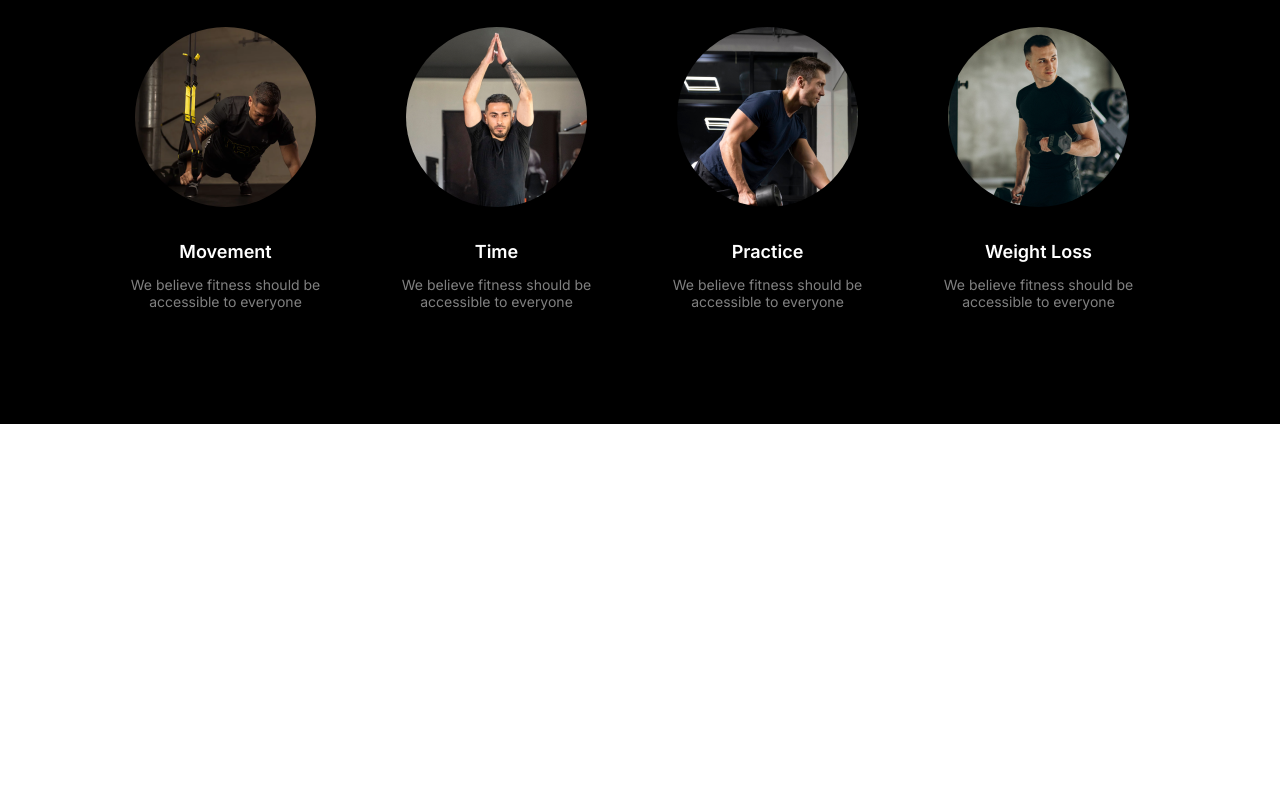
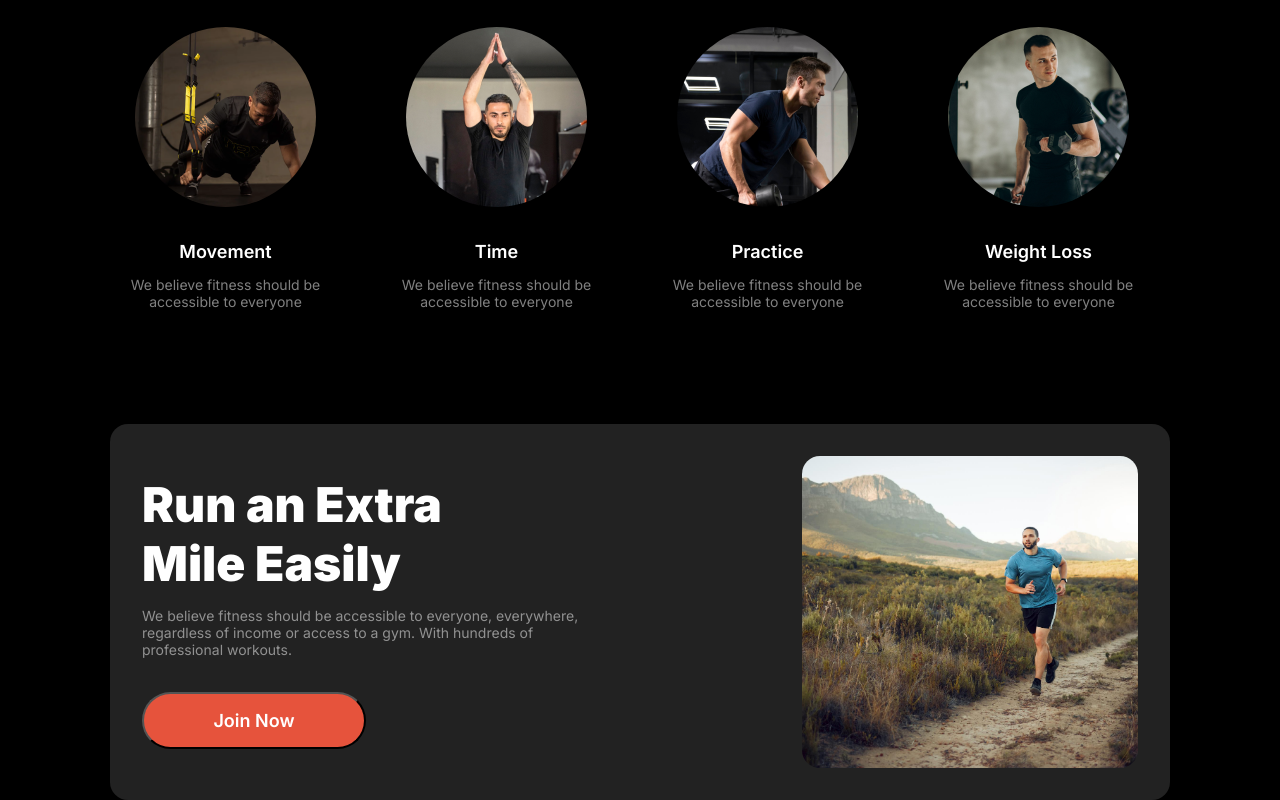
Before and after one commit to M-Nazmul/RB-A2-Fitness, a plain HTML site: page index.html in a window 1280 px wide. Shown: the part 977-1777 px from the top of the page. Before the commit the page ends 1401 px from the top, so only its background shows below. Drawn offline with Linux system fonts and the light colour scheme; a web font is replaced by a local one.

Commit message:
added run section

```diff
--- a/css/style.css
+++ b/css/style.css
@@ -218,3 +218,51 @@ main .habit-container{
         }
     }
 }
+/* Run an Extra section */
+main .run-container{
+    max-width: 1060px;
+    margin: 0 auto;
+    padding: 100px 0;
+    background: #222222;
+    padding: 32px;
+    border-radius: 18px;
+    display: flex;
+    align-items: center;
+    justify-content: space-between;
+
+    & .run-text-content{
+       max-width: 443px;
+    }
+    & .run-text-content h2{
+        font-size: 48px;
+        font-weight: 900;
+    }
+    & .run-text-content p{
+        font-size: 14px;
+        font-weight: 400;
+        color: var(--secondary-color);
+        margin: 14px 0 34px;
+    }
+    & .btn{
+        width: 224px;
+        padding: 16px 40px;
+        border-radius: 42px;
+        background: var(--main-color);
+        font-size: 18px;
+        font-weight: 600;
+        color: #fff;
+        cursor: pointer;
+    }
+     & figure{
+        width: 336px;
+        height: 312px;
+    }
+    &  .run-img{
+        background: url('../assets/run.jpg');
+        width: 100%;
+        height: 100%;
+        border-radius: 18px;
+        background-position: center;
+        background-size: cover;
+     }
+}
--- a/index.html
+++ b/index.html
@@ -81,6 +81,22 @@
                 </figure>
             </div>
         </section>
+        <!-- Run an Extra section -->
+         <section class="run-container">
+            <div class="run-text-content">
+                <h2>Run an Extra <br>
+                    Mile Easily
+                </h2>
+                <p>
+                    We believe fitness should be accessible to everyone, everywhere, regardless of income or access to a gym. With hundreds of professional workouts.
+                </p>
+                <button class="btn">Join Now</button>
+            </div>
+            <!-- <figure>
+                <img src="./assets/run.jpg" alt="">
+            </figure> -->
+            <figure><div class="run-img"></div></figure>
+         </section>
      </main>
 </body>
 </html>
```
